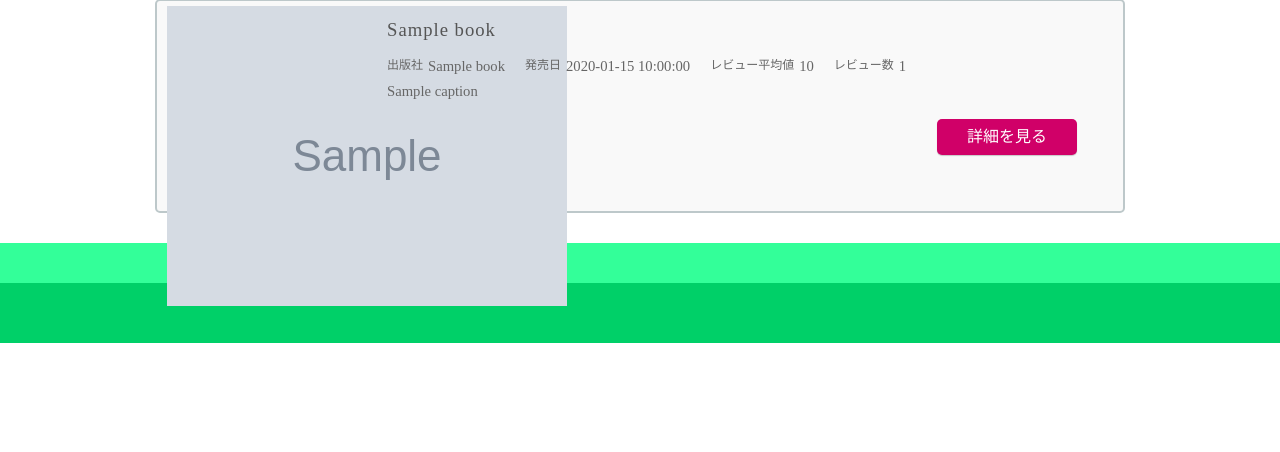
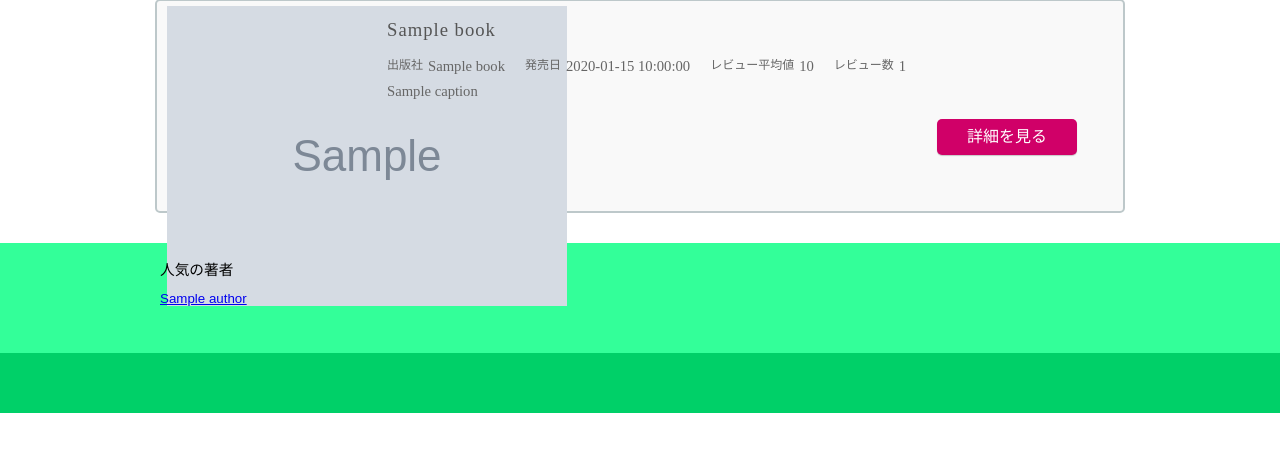
Before and after one commit to nanakenashi/book_search, a Flask app: template src/templates/author.html in a window 1280 px wide. Shown: the part 215-667 px from the top of the page. Run offline with Flask 2, Linux system fonts and the light colour scheme; tables that the repository leaves empty hold one stand-in row (values such as "Sample post"); the template is opened without the code that fills it: values that come from a table or form of the project are taken from there, most other values are stand-ins (such as "Sample title", 1, 10 or a date in 2020); grey boxes marked "Sample" are stand-in pictures.

Commit message:
Added popular authors on prefooter

```diff
--- a/src/static/css/layout.css
+++ b/src/static/css/layout.css
@@ -1,10 +1,4 @@
 @charset "utf-8";
-
-/* color1: #727272; */
-/* color2: #8b8b8b; */
-/* color3: #78d19e; */
-/* color4: #9edfb9; */
-/* color5: #c4ecd5; */
 
 @import url(http://fonts.googleapis.com/earlyaccess/notosansjapanese.css);
 
@@ -56,8 +50,29 @@ footer {
 
 #pre-footer {
   background-color: #33ff99;
-  height: 40px;
+  height: 110px;
   margin-top: 20px;
+}
+
+#pre-footer .list {
+  width: 980px;
+  font-size: 10pt;
+  margin: 10px auto;
+  padding: 10px;
+}
+
+#pre-footer .list .title {
+  font-size: 11pt;
+  margin: 10px;
+}
+
+#pre-footer .list ul {
+  list-style: none;
+}
+
+#pre-footer .list li {
+  float: left;
+  margin: 5px 10px;
 }
 
 .clear {
--- a/src/templates/_base.html
+++ b/src/templates/_base.html
@@ -30,6 +30,20 @@
 
     <div id="pre-footer">
       {% block pre_footer %}
+        <div class="list">
+          <p class="title">
+            人気の著者
+          </p>
+          <ul>
+            {% for author in popular_authors %}
+              <li>
+                <a href="{{ url_for('author', author_id=author.id) }}">
+                  {{ author.name }}
+                </a>
+              </li>
+            {% endfor %}
+          </ul>
+        </div>
       {% endblock %}
     </div>
 
--- a/src/templates/author.html
+++ b/src/templates/author.html
@@ -59,7 +59,7 @@
             </div>
 
             <div class="description">
-              {{ book.caption }}
+              {{ book.caption | truncate(185) }}
             </div>
 
             <div class="detail">
--- a/src/views.py
+++ b/src/views.py
@@ -31,10 +31,15 @@ def authors(line_id):
 def author(author_id):
     author = Author.query.filter_by(id=author_id).first()
 
+    filter = Author.id.in_(__popular_author_ids())
+    popular_authors = Author.query.filter(filter).all()
+
     application_id = app.config['RAKUTEN_APPLICATION_ID']
     books = Searcher(application_id).find({'author': author.name})
 
-    return render_template('author.html', author=author, books=books)
+    return render_template(
+            'author.html',
+            author=author, popular_authors=popular_authors, books=books)
 
 
 def __get_initials(authors):
```
